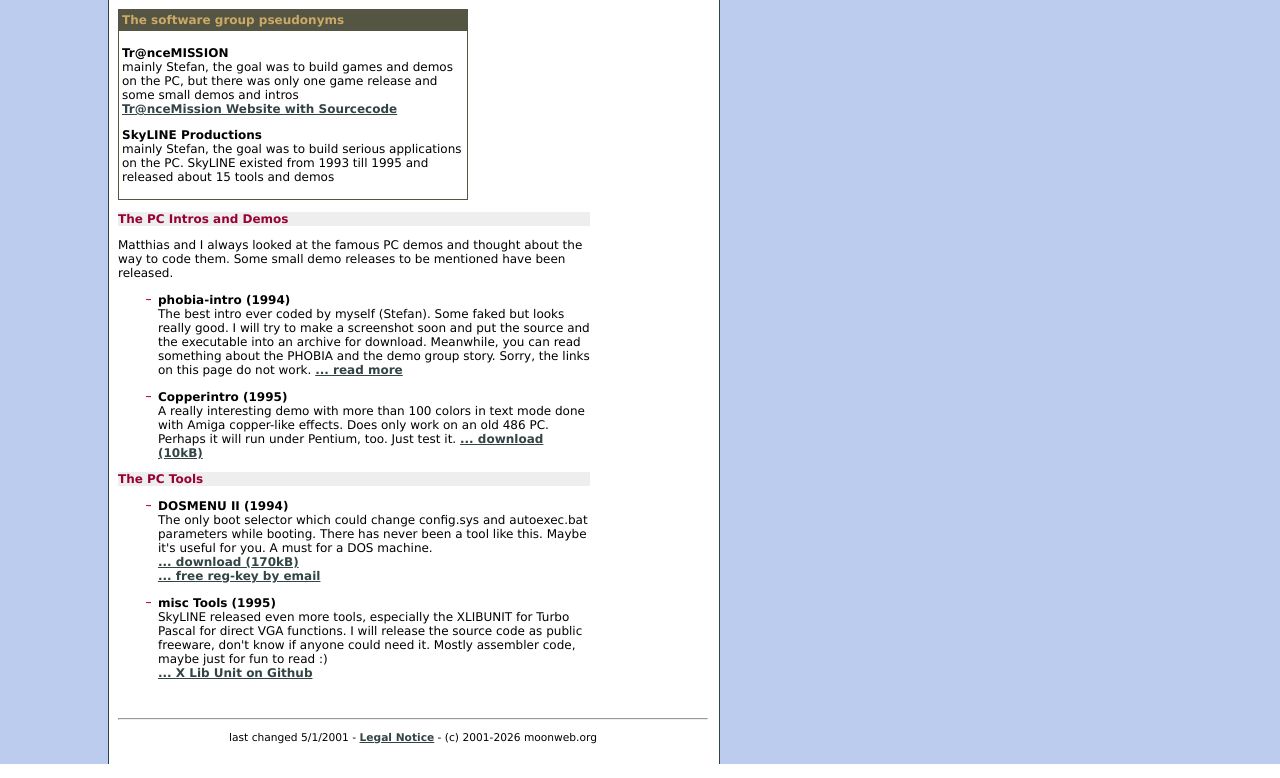
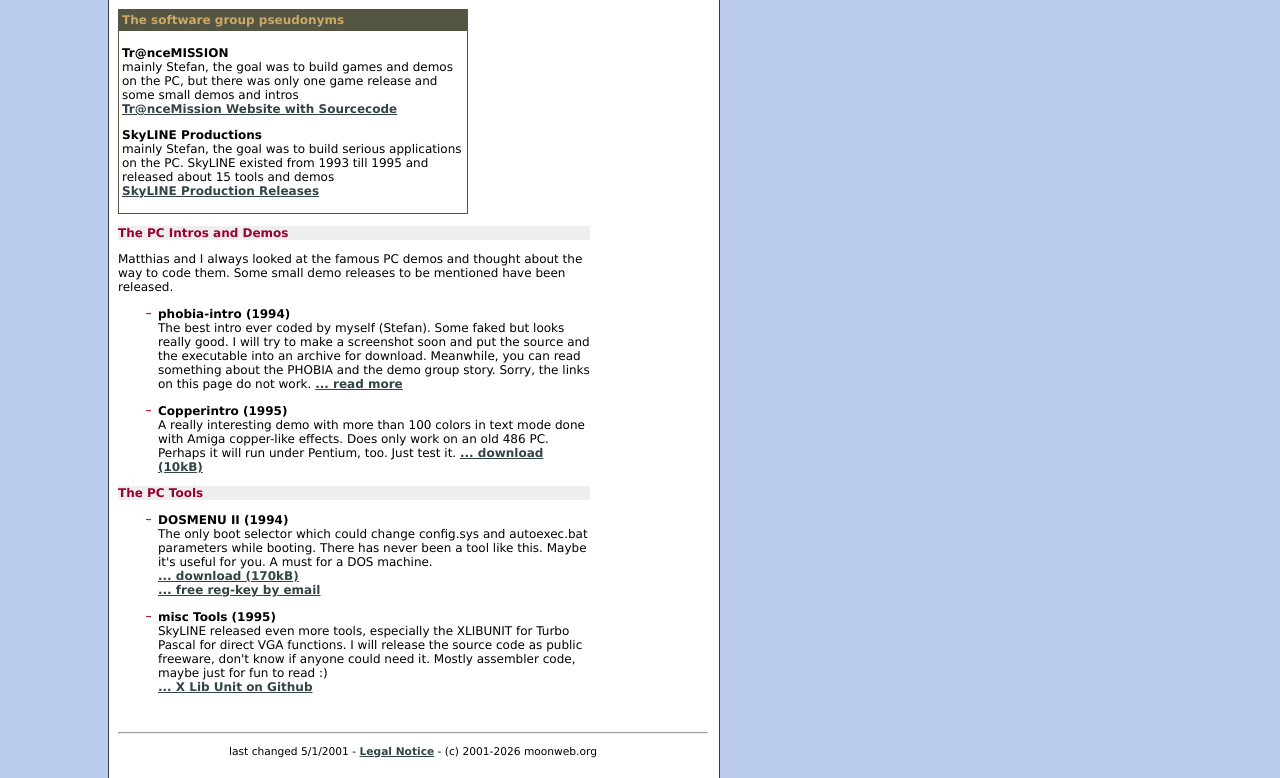
Before and after one commit to skoelle/moonweb-www, an Eleventy site: page src/products/index.md in a window 1280 px wide. Shown: the part 969-1747 px from the top of the page. Built offline with nearby package versions, Linux system fonts and the light colour scheme; Eleventy itself is replaced by a stand-in of ours; files that its build step writes are made by us from their sources.

Commit message:
skyline link

```diff
--- a/src/products/index.md
+++ b/src/products/index.md
@@ -54,6 +54,7 @@ mainly Stefan, the goal was to build games and demos on the PC, but there was on
 
 <b>SkyLINE Productions</b>
 mainly Stefan, the goal was to build serious applications on the PC. SkyLINE existed from 1993 till 1995 and released about 15 tools and demos
+<a href="https://28k8.moonweb.org/bbs/pc/skyline/" target="_blank">SkyLINE Production Releases</a>
 
 {% endpseudonymBox %}
 
```
